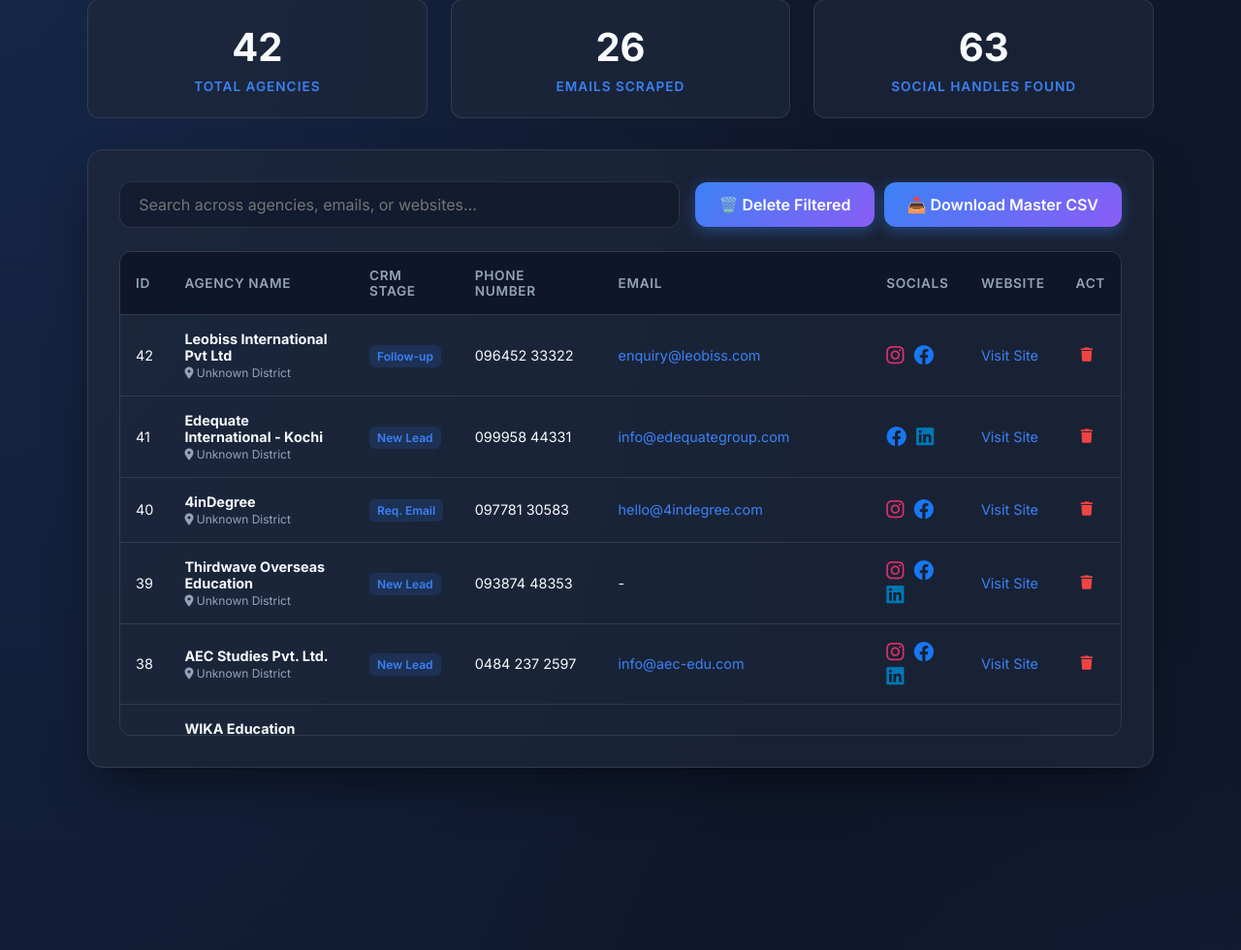
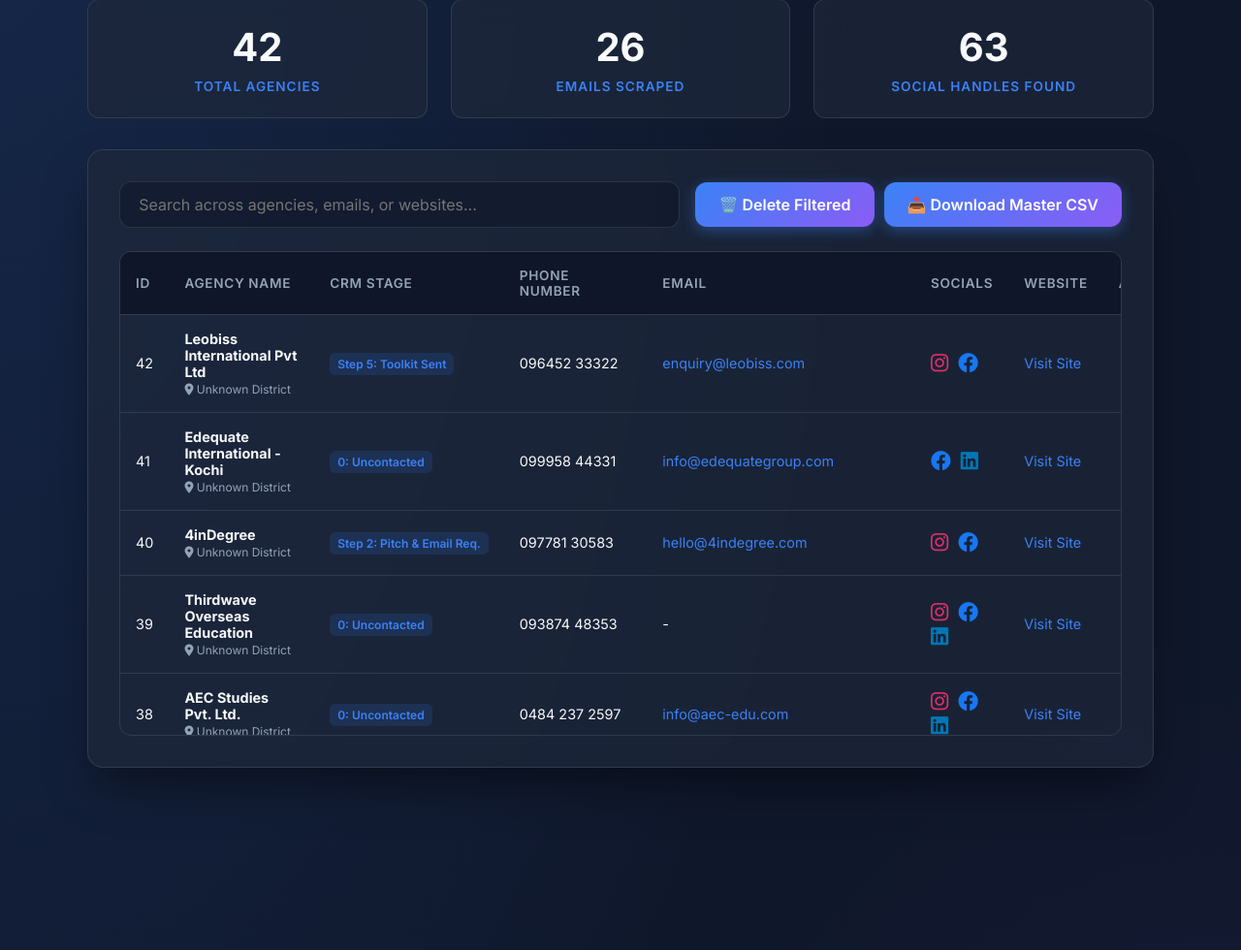
Before and after one commit to mycks45/LeadSenseAI, a FastAPI app: page /dashboard in a window 1280 px wide. Shown: the part 130-1110 px from the top of the page at 97% size. Run offline with FastAPI, Linux system fonts and the light colour scheme; data comes from the database, SQL or seed files in the repository; both versions use the stored data as it was after the commit.

Commit message:
fix: Update dashboard CRM labels to reflect explicit step names

```diff
--- a/templates/dashboard.html
+++ b/templates/dashboard.html
@@ -356,8 +356,16 @@
                 nameTd.innerHTML = `<strong><a href="/crm/${row.id}" class="table-link" style="color: var(--text-main); text-decoration: none;">${row.name || "-"}</a></strong> <br><span style="font-size: 0.75rem; color: var(--text-muted);"><i class="fas fa-map-marker-alt"></i> ${row.location || "Unknown District"}</span>`;
 
                 const stageTd = document.createElement("td");
-                const stageNames = ["New Lead", "Contacted", "Req. Email", "MOU Sent", "MOU Signed", "Follow-up"];
-                const stageText = stageNames[row.crm_stage || 0] || "New Lead";
+                const stageNames = [
+                    "0: Uncontacted",
+                    "Step 1: Contacted",
+                    "Step 2: Pitch & Email Req.",
+                    "Step 3: MOU Sent",
+                    "Step 4: MOU Signed",
+                    "Step 5: Toolkit Sent",
+                    "Step 6: Weekly Follow-up"
+                ];
+                const stageText = stageNames[row.crm_stage || 0] || stageNames[0];
                 stageTd.innerHTML = `<span style="background: rgba(59, 130, 246, 0.15); color: var(--accent-primary); padding: 4px 8px; border-radius: 6px; font-size: 0.75rem; font-weight: 600; white-space: nowrap;">${stageText}</span>`;
 
                 const phoneTd = document.createElement("td");
```
Also changed, not shown: leads.db.
